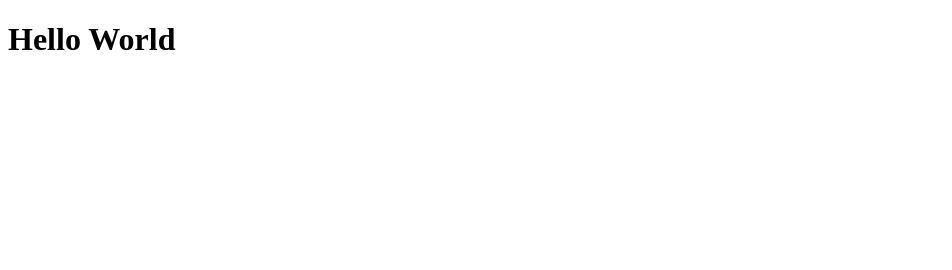
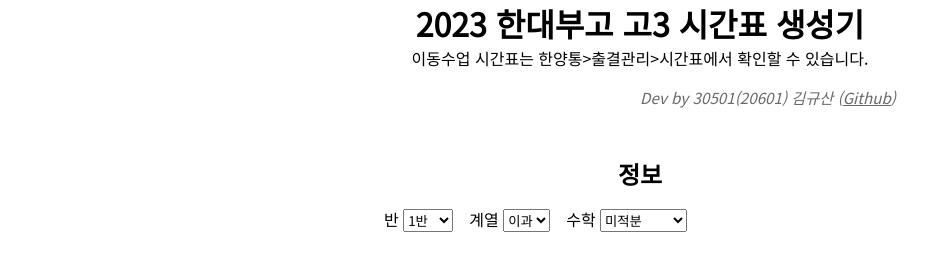
Before and after one commit to 5tarlight/hyuh23-g3-table, a plain HTML site: page index.html in a window 1280 px wide. Shown: the whole page, without its empty margins (0-952 px from the left). Drawn offline with Linux system fonts and the light colour scheme.

Commit message:
inform class

```diff
--- a/index.css
+++ b/index.css
@@ -0,0 +1,47 @@
+* {
+  margin: 0;
+  padding: 0;
+  box-sizing: border-box;
+  font-family: "Noto Sans KR", sans-serif;
+}
+
+.content {
+  max-width: 512px;
+  margin: 0 auto;
+  text-align: center;
+}
+
+.info {
+  justify-content: space-between;
+  margin-top: 1rem;
+}
+
+a {
+  color: inherit;
+}
+
+.author {
+  text-align: right;
+  font-style: italic;
+  color: rgb(104, 104, 104);
+  font-size: 0.95rem;
+}
+
+h2 {
+  margin: 3rem 0;
+  margin-bottom: 1rem;
+}
+
+.class-info {
+  display: flex;
+  flex-direction: column;
+}
+
+.info-content {
+  display: flex;
+  justify-content: left;
+}
+
+.info-content > div {
+  margin-right: 1rem;
+}
--- a/index.html
+++ b/index.html
@@ -1,14 +1,72 @@
 <!DOCTYPE html>
-<html lang="en">
+<html lang="ko">
   <head>
     <meta charset="UTF-8" />
     <meta http-equiv="X-UA-Compatible" content="IE=edge" />
     <meta name="viewport" content="width=device-width, initial-scale=1.0" />
+    <link rel="preconnect" href="https://fonts.googleapis.com" />
+    <link rel="preconnect" href="https://fonts.gstatic.com" crossorigin />
+    <link
+      href="https://fonts.googleapis.com/css2?family=Noto+Sans+KR&display=swap"
+      rel="stylesheet"
+    />
     <link rel="stylesheet" href="index.css" />
     <script src="index.js"></script>
     <title>HYUH 23 Timetable Generator</title>
   </head>
   <body>
-    <h1>Hello World</h1>
+    <div class="content">
+      <h1>2023 한대부고 고3 시간표 생성기</h1>
+      <div class="desc">
+        이동수업 <code>시간표는 한양통>출결관리>시간표</code>에서 확인할 수
+        있습니다.
+      </div>
+      <div class="info">
+        <div class="github"></div>
+        <div class="author">
+          Dev by 30501(20601) 김규산 (<a
+            href="https://github.com/5tarlight/hyuh23-g3-table"
+            >Github</a
+          >)
+        </div>
+      </div>
+
+      <h2>정보</h2>
+      <div class="class-info">
+        <div class="info-content">
+          <div>
+            <label for="class">반</label>
+            <select name="class" id="class">
+              <option value="1">1반</option>
+              <option value="2">2반</option>
+              <option value="3">3반</option>
+              <option value="4">4반</option>
+              <option value="5">5반</option>
+              <option value="6">6반</option>
+              <option value="7">7반</option>
+              <option value="8">8반</option>
+              <option value="9">9반</option>
+              <option value="10">10반</option>
+            </select>
+          </div>
+
+          <div>
+            <label for="affil">계열</label>
+            <select name="affil" id="affil">
+              <option value="ee">이과</option>
+              <option value="mun">문과</option>
+            </select>
+          </div>
+          <div>
+            <label for="math">수학</label>
+            <select name="math" id="math">
+              <option value="calculus">미적분</option>
+              <option value="stats">확률과 통계</option>
+            </select>
+          </div>
+        </div>
+        <div class=""></div>
+      </div>
+    </div>
   </body>
 </html>
```
